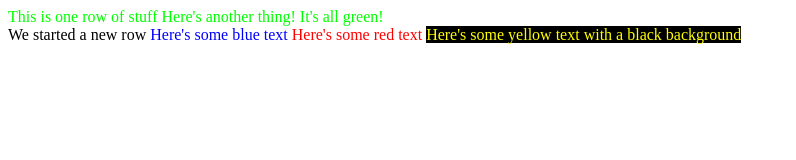
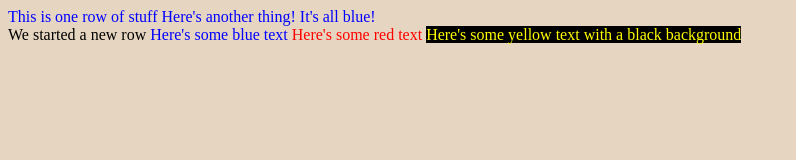
Before and after one commit to joneshf/purescript-ui, a website: page examples/Examples/Graphics/UI/Grouped/HTML/index.html in a window 1280 px wide. Shown: the whole page, without its empty margins (0-796 px from the left). Drawn offline with Linux system fonts and the light colour scheme.

Commit message:
Added some RGB stuff and updated example.

```diff
--- a/examples/Examples/Graphics/UI/Grouped/HTML/index.html
+++ b/examples/Examples/Graphics/UI/Grouped/HTML/index.html
@@ -4,14 +4,14 @@
 
     </title>
   </head>
-  <body>
+  <body style="background-color: rgb(230, 213, 193); ">
     <div>
       <div>
-        <div style="color: rgb(0, 255, 0); ">
+        <div style="color: rgb(0, 0, 255); ">
           <span>
             This is one row of stuff
             Here's another thing!
-            It's all green!
+            It's all blue!
           </span>
         </div>
         <div>
```
Also changed, not shown: docs/README.md, 4 other files.
